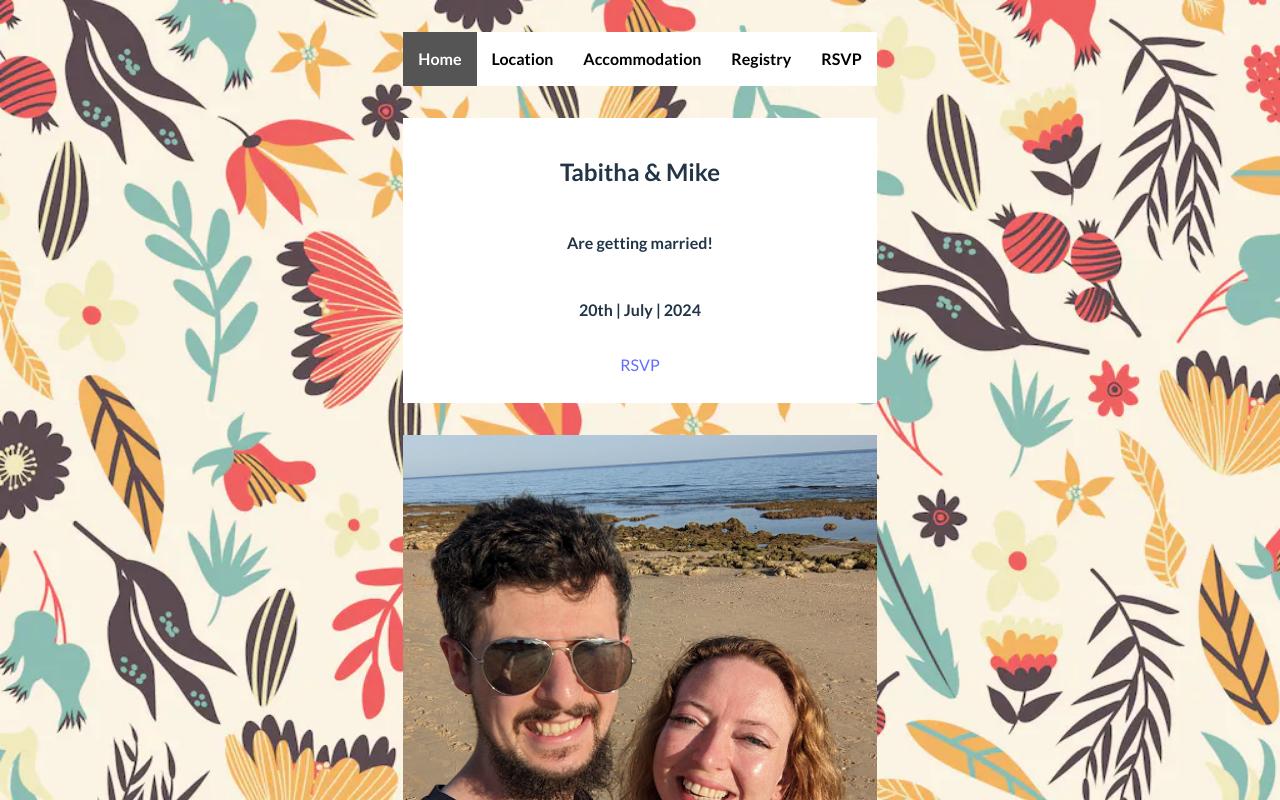
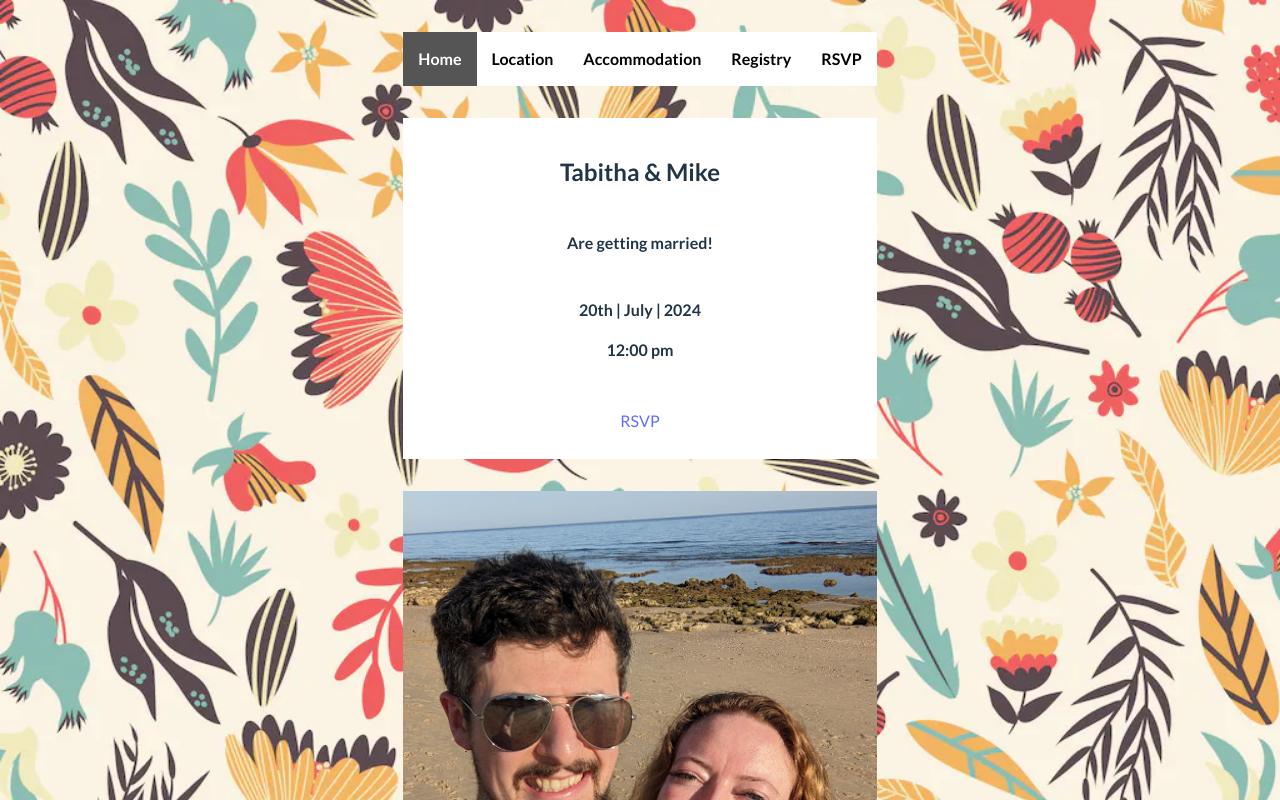
Before and after one commit to MikeCodesSomething/wedding-website, a React (Vite) app: page /#/ in a window 1280 px wide. Shown: the top 800 px of the page. Built offline with nearby package versions, Linux system fonts and the light colour scheme.

Commit message:
Add 12:00 start to homepage

```diff
--- a/src/pages/Home.jsx
+++ b/src/pages/Home.jsx
@@ -6,7 +6,9 @@ const Home = () => {
       <div className='title-box'>
         <h2>Tabitha & Mike</h2>
         <h4>Are getting married!</h4>
-        <h4>20th | July | 2024</h4>
+        <h4>20th | July | 2024
+          <p>12:00 pm</p>
+        </h4>
         <Link style={{padding: '10px' }} to="/rsvp">RSVP</Link>
       </div>
       <div className='container'>
```
